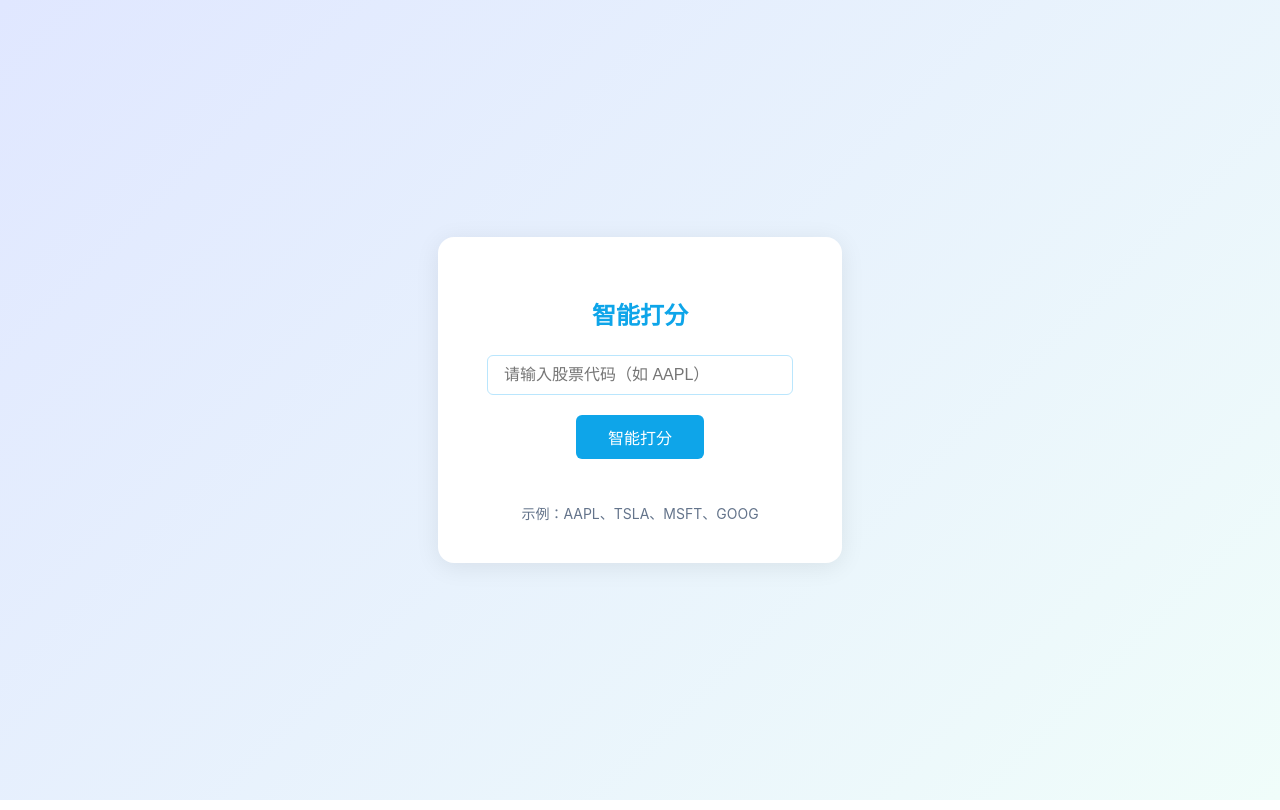
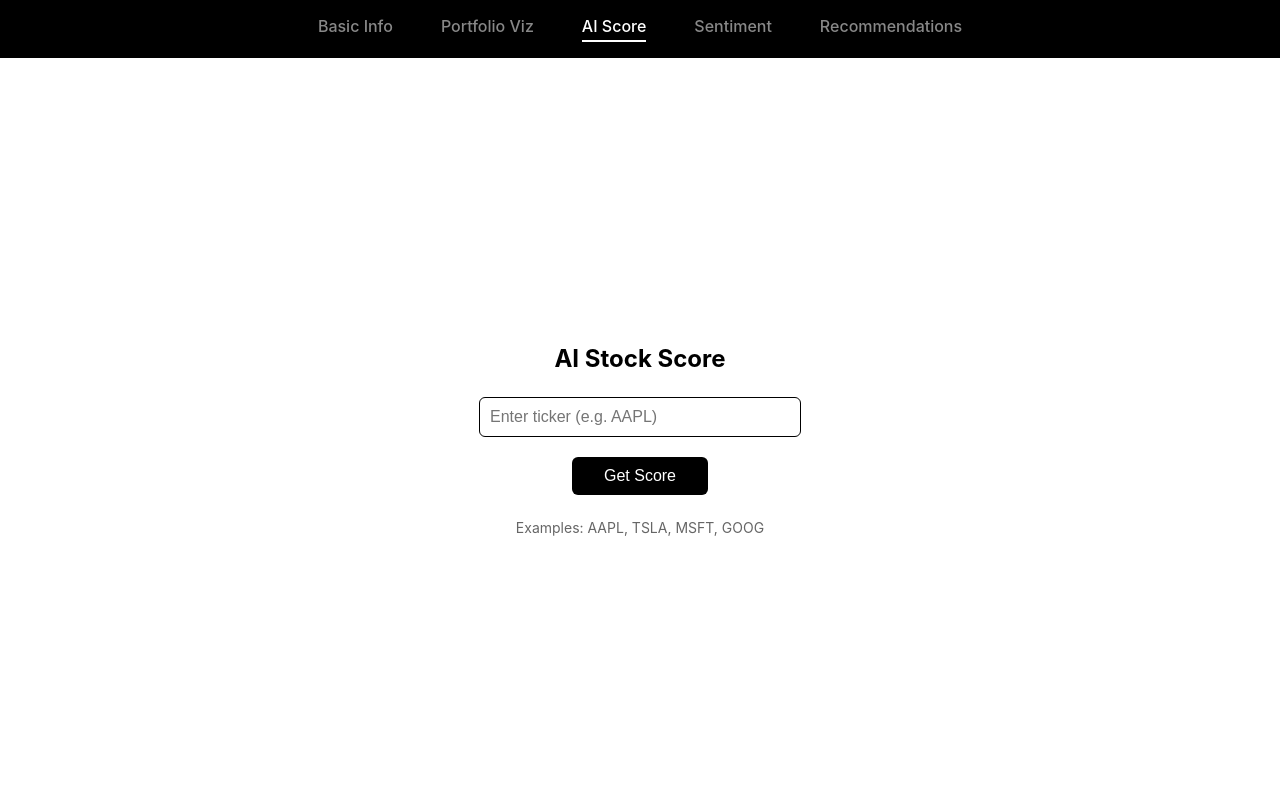
Before and after one commit to renmiamu/Nus_SmartFinView, a React (Create React App) app in the folder frontend/: page /score in a window 1280 px wide. Built offline with nearby package versions, Linux system fonts and the light colour scheme.

Commit message:
stock score beautify

```diff
--- a/frontend/src/pages/StockScore.jsx
+++ b/frontend/src/pages/StockScore.jsx
@@ -1,90 +1,123 @@
-import React, { useState } from 'react';
+// StockScore.jsx – Black & White Theme with NavBar
+import React, { useState, useEffect } from 'react';
 import axios from 'axios';
+import { useNavigate, useLocation } from 'react-router-dom';
 
 export default function StockScore() {
+  const navigate = useNavigate();
+  const location = useLocation();
+  const menuItems = [
+    { label: 'Basic Info',      path: '/stock' },
+    { label: 'Portfolio Viz',   path: '/portfolio' },
+    { label: 'AI Score',        path: '/score' },
+    { label: 'Sentiment',       path: '/emotion' },
+    { label: 'Recommendations', path: '/recommendation' }
+  ];
+
   const [ticker, setTicker] = useState('');
+  const [loading, setLoading] = useState(false);
   const [result, setResult] = useState(null);
-  const [loading, setLoading] = useState(false);
+  const [navVisible, setNavVisible] = useState(false);
+
+  // Nav animation
+  useEffect(() => {
+    const timer = setTimeout(() => setNavVisible(true), 300);
+    return () => clearTimeout(timer);
+  }, []);
 
   const handleScore = async () => {
     if (!ticker) return;
     setLoading(true);
     setResult(null);
     try {
-      const res = await axios.get('http://localhost:8000/stock/score', {
-        params: { ticker }
-      });
+      const res = await axios.get('http://localhost:8000/stock/score', { params: { ticker } });
       setResult(res.data);
     } catch (e) {
-      setResult({ error: e.response?.data?.detail || '查询失败' });
+      setResult({ error: e.response?.data?.detail || 'Query failed' });
     }
     setLoading(false);
   };
 
   return (
-    <div style={{
-      minHeight: '100vh',
-      display: 'flex',
-      alignItems: 'center',
-      justifyContent: 'center',
-      background: 'linear-gradient(135deg, #e0e7ff 0%, #f0fdfa 100%)'
-    }}>
+    <div style={{ background: '#fff', minHeight: '100vh', color: '#000', overflow: 'hidden' }}>
+      {/* Navbar */}
+      <style>{`
+        @keyframes slideInRight {
+          from { transform: translateX(100px); opacity: 0; }
+          to   { transform: translateX(0); opacity: 1; }
+        }
+        .navbar { position:fixed; top:0; width:100%; background:#000; display:flex; justify-content:center; padding:16px 0; z-index:1000; }
+        .nav-item { color:#888; margin:0 24px; font-size:16px; font-weight:500; position:relative; padding-bottom:6px; cursor:pointer; opacity:0; transition:color .3s; }
+        .nav-item:hover, .nav-item.active { color:#fff; }
+        .nav-item.active::after { content:''; position:absolute; bottom:0; left:0; width:100%; height:2px; background:#fff; }
+      `}</style>
+      <nav className="navbar">
+        {menuItems.map((item, idx) => (
+          <div
+            key={item.path}
+            onClick={() => navigate(item.path)}
+            className={`nav-item${location.pathname===item.path?' active':''}`}
+            style={{ animation: navVisible?`slideInRight .6s ease-out forwards ${idx*0.15}s`:'none' }}
+          >{item.label}</div>
+        ))}
+      </nav>
+
+      {/* Main score section */}
       <div style={{
-        background: '#fff',
-        padding: '40px 32px',
-        borderRadius: '16px',
-        boxShadow: '0 4px 24px rgba(0,0,0,0.08)',
-        minWidth: 340,
-        textAlign: 'center'
+        marginTop: '50px',
+        display:'flex',
+        flexDirection:'column',
+        alignItems:'center',
+        justifyContent:'center',
+        minHeight:'calc(100vh - 80px)',
+        padding:20,
+        zIndex:1
       }}>
-        <h2 style={{marginBottom: 24, color: '#0ea5e9'}}>智能打分</h2>
+        <h2 style={{ marginBottom:24 }}>AI Stock Score</h2>
         <input
+          type="text"
           value={ticker}
-          onChange={e => setTicker(e.target.value.toUpperCase())}
-          placeholder="请输入股票代码（如 AAPL）"
+          onChange={e=>setTicker(e.target.value.toUpperCase())}
+          placeholder="Enter ticker (e.g. AAPL)"
           style={{
-            padding: '10px 16px',
-            border: '1px solid #bae6fd',
-            borderRadius: 6,
-            fontSize: 16,
-            outline: 'none',
-            width: '80%',
-            marginBottom: 20
+            padding:10,
+            border:'1px solid #000',
+            borderRadius:6,
+            width:300,
+            marginBottom:20,
+            fontSize:16,
+            outline:'none'
           }}
-          onKeyDown={e => { if (e.key === 'Enter') handleScore(); }}
+          onKeyDown={e=>e.key==='Enter'&&handleScore()}
         />
-        <br />
         <button
           onClick={handleScore}
+          disabled={loading}
           style={{
-            background: '#0ea5e9',
-            color: '#fff',
-            border: 'none',
-            borderRadius: 6,
-            padding: '10px 32px',
-            fontSize: 16,
-            cursor: 'pointer',
-            marginBottom: 20
+            background:'#000',
+            color:'#fff',
+            border:'none',
+            borderRadius:6,
+            padding:'10px 32px',
+            fontSize:16,
+            cursor:'pointer'
           }}
-          disabled={loading}
-        >
-          {loading ? '查询中...' : '智能打分'}
-        </button>
+        >{loading?'Loading...':'Get Score'}</button>
+
         {result && (
-          <div style={{marginTop: 24, color: result.error ? '#ef4444' : '#0ea5e9', fontSize: 18}}>
+          <div style={{ marginTop:24, textAlign:'center', fontSize:18, color: result.error?'#800':'#000' }}>
             {result.error
               ? result.error
-              : (
-                <div>
-                  <div>股票代码：{result.ticker}</div>
-                  <div>模型分数：<span style={{fontWeight: 600}}>{result.score}</span></div>
-                </div>
-              )
+              : <>
+                  <div>Ticker: {result.ticker}</div>
+                  <div>Score: <strong>{result.score}</strong></div>
+                </>
             }
           </div>
         )}
-        <div style={{marginTop: 24, color: '#64748b', fontSize: 14}}>
-          示例：AAPL、TSLA、MSFT、GOOG
+
+        <div style={{ marginTop:24, color:'#666', fontSize:14 }}>
+          Examples: AAPL, TSLA, MSFT, GOOG
         </div>
       </div>
     </div>
```
